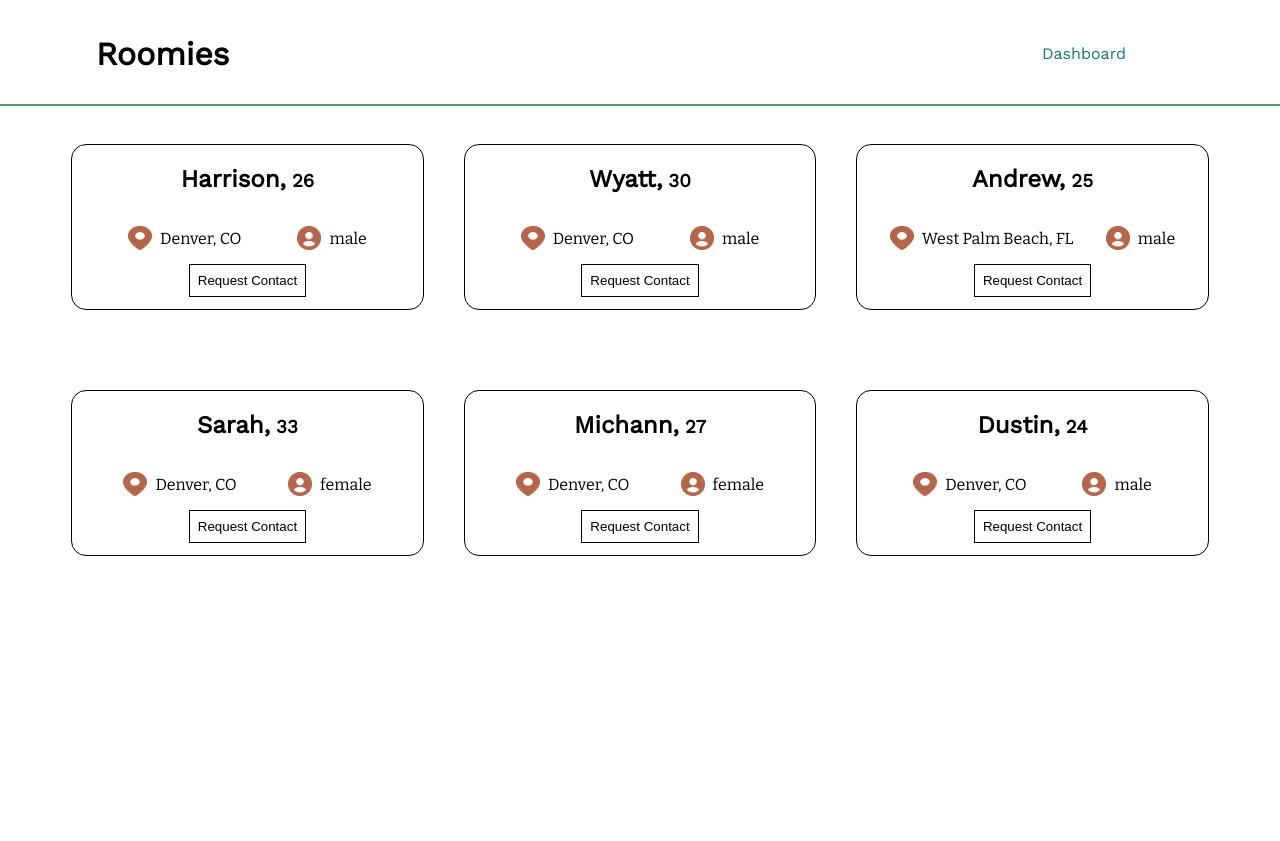
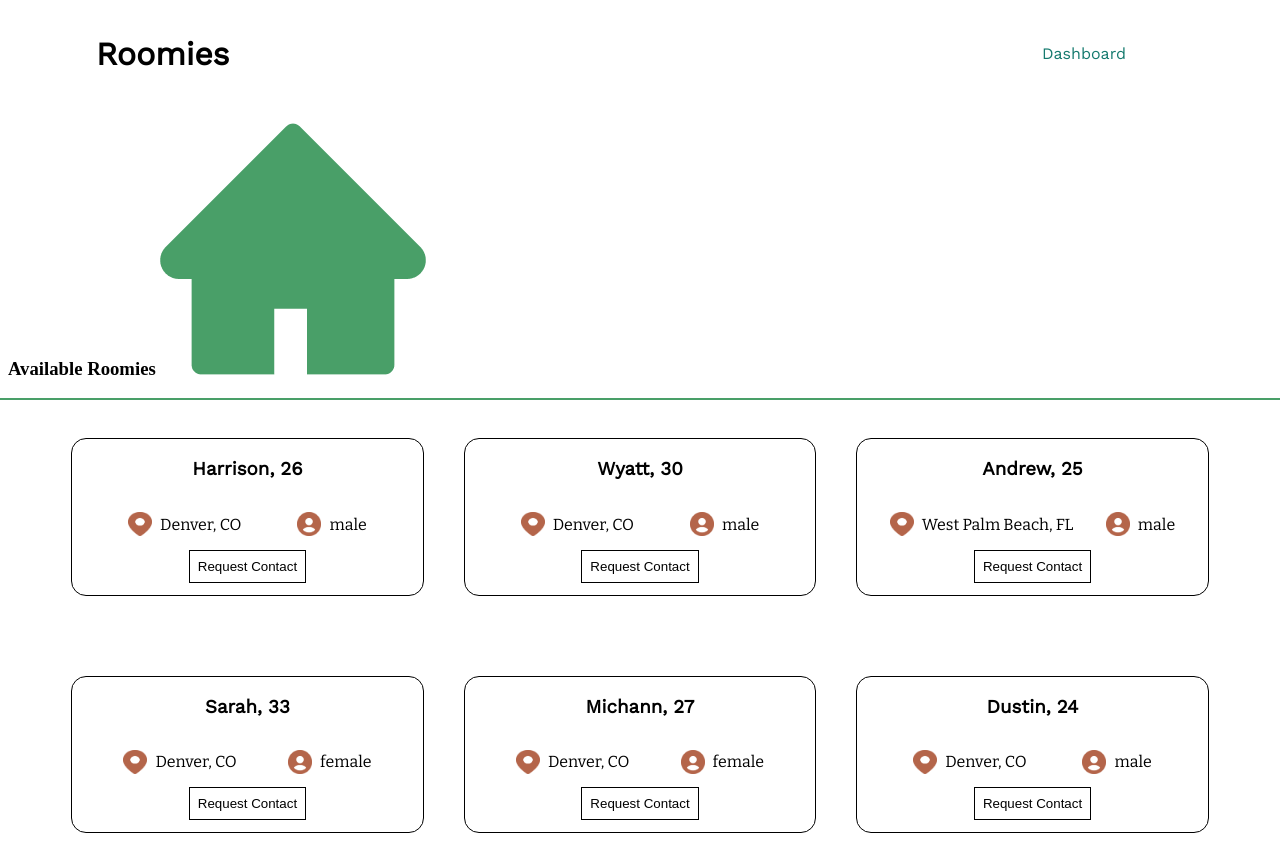
Before and after one commit to Turing-Roomies/roomies-fe, a React (Create React App) app: page /dashboard in a window 1280 px wide. Before the commit the page ends 800 px from the top, so only its background shows below. Built offline with nearby package versions, Linux system fonts and the light colour scheme.

Commit message:
Add section and header to dashboard component

```diff
--- a/src/components/Dashboard/Dashboard.js
+++ b/src/components/Dashboard/Dashboard.js
@@ -2,6 +2,7 @@ import React, { useContext } from "react"
 import Card from "../Card/Card"
 import "./Dashboard.scss"
 import UsersContext from "../../Context/UsersContext"
+import homeIcon from '../../assets/home.png'
 
 export default function Dashboard() {
   const users = useContext(UsersContext)
@@ -9,5 +10,11 @@ export default function Dashboard() {
     return <Card user={user} key={user.id} />
   })
 
-  return <div className="cards-container">{cards}</div>
+  return <section className='card-section'>
+            <h3 className='roomies-header'>Available Roomies <img className='home-icon'src={homeIcon} alt='home icon'/></h3>
+            <div className="cards-container">
+              {cards}
+            </div>
+          </section>
+
 }
```
